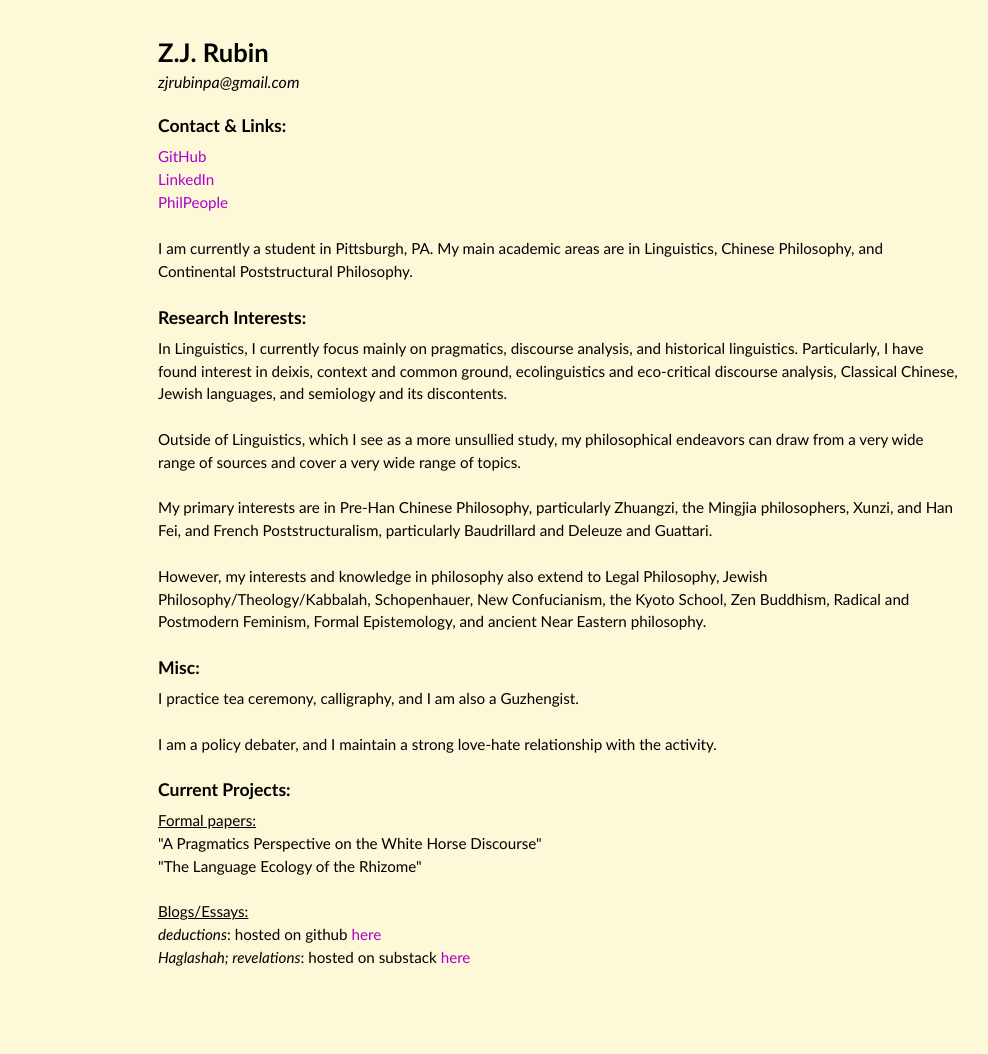
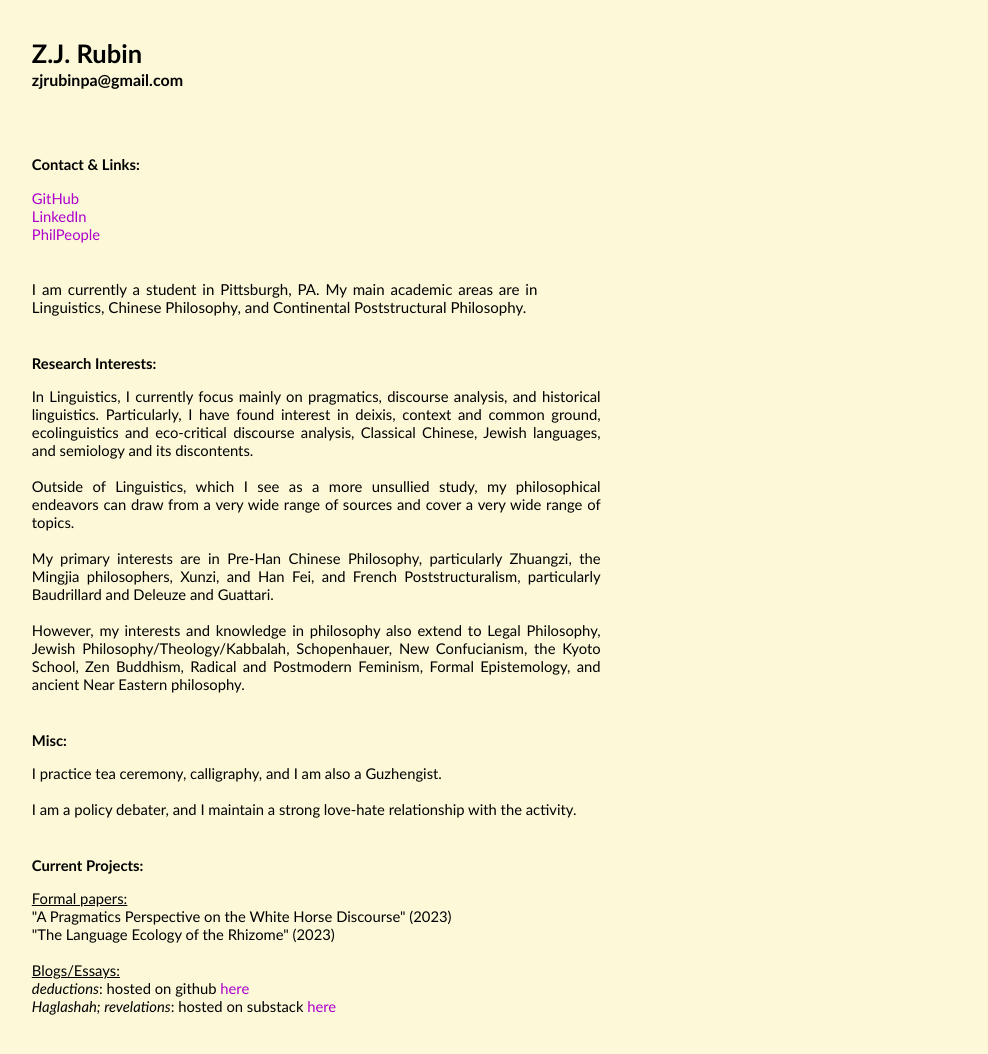
Before and after one commit to zj-rubin/zj-rubin.github.io, a plain HTML site: page index.html in a window 1280 px wide. Shown: the whole page, without its empty margins (82-1070 px from the left). Before the commit the page ends 1013 px from the top, so only its background shows below. Drawn offline with Linux system fonts and the light colour scheme.

Commit message:
Update index.html
deepseek i'm putting my life in you

```diff
--- a/index.html
+++ b/index.html
@@ -2,17 +2,12 @@
 <html>
 <head>
   <title>Z.J. Rubin</title>
-  <!-- Added viewport tag for mobile devices -->
+  <!-- Keeping the mobile viewport tag -->
   <meta name="viewport" content="width=device-width, initial-scale=1">
-  <!-- Added link for favicon (you'll need to create a favicon.ico file later) -->
-  <link rel="icon" href="favicon.ico" type="image/x-icon">
   <style>
     body {
       background-color: #FCF8D8;
-      /* Added to center content and limit width */
-      max-width: 800px;
-      margin: 0 auto;
-      padding: 20px;
+      /* Removed the centering max-width */
     }
 
     a:link {
@@ -31,69 +26,66 @@
       text-decoration: underline;
     }
 
-    /* Added styles for better spacing */
-    .section {
-      margin-bottom: 1.5em;
+    /* Your original left-aligned styles */
+    .left-aligned {
+      font-family: Trebuchet MS;
+      width: 45%;
+      margin-left: 2.8cm;
+      text-align: left;
     }
-    .section-title {
-      font-family: Trebuchet MS;
-      font-size: 1.1em;
-      margin-bottom: 0.5em;
-    }
-    .section-content {
+    .gillsans {
       font-family: Gill Sans;
-      font-size: 0.95em;
-      line-height: 1.5;
     }
   </style>
 </head>
 
 <body>
-  <!-- Simplified heading structure -->
-  <h1 style="font-family: Trebuchet MS; font-size: 1.6em; margin-bottom: 0.2em">
-    Z.J. Rubin
+  <!-- Your original left-aligned heading -->
+  <h1>
+    <p style="font-family: Trebuchet MS; font-size: 25.5px; margin-left: 2.8cm; margin-bottom: 0cm; margin-top: 1cm">
+      Z.J. Rubin<br>
+    </p>
   </h1>
 
-  <!-- Changed to address tag for contact info -->
-  <address style="font-family: Trebuchet MS; font-size: 1em; margin-bottom: 1.5em">
-    zjrubinpa[at]gmail[dot]com
-  </address>
+  <h3>
+    <p style="font-family: Trebuchet MS; font-size: 16px; margin-left: 2.8cm; margin-bottom: 1.75cm; margin-top: -0.5cm">
+      zjrubinpa[at]gmail[dot]com
+    </p>
+  </h3>
 
-  <!-- Contact Info Section - now using div instead of h3 -->
-  <div class="section">
-    <div class="section-title">
+  <!-- Contact Info Section -->
+  <h3>
+    <p style="font-family: Trebuchet MS; font-size: 14.8px; font-weight: normal; width: 40%; margin-left: 2.8cm; margin-bottom: 0.4cm; text-align: justify">
       <strong>Contact & Links:</strong>
-    </div>
+    </p>
 
-    <div class="section-content">
+    <p style="font-family: Gill Sans; font-size: 14.8px; font-weight: normal; width: 45%; margin-left: 2.8cm; margin-bottom: 1cm; text-align: justify">
       <a href="https://www.github.com/zj-rubin">GitHub</a>
       <br>
       <a href="https://www.linkedin.com/in/z-j-rubin-8b628622a/">LinkedIn</a>
       <br>
       <a href="https://philpeople.org/profiles/z-j-rubin">PhilPeople</a>
-    </div>
-  </div>
+    </p>
+  </h3>
 
-  <!-- About Section -->
-  <div class="section">
-    <div class="section-content">
+  <h3>
+    <p style="font-family: Gill Sans; font-size: 15.1px; font-weight: normal; width: 40%; margin-left: 2.8cm; margin-bottom: 1cm; text-align: justify">
       I am currently a student in Pittsburgh, PA. My main academic areas are in Linguistics, Chinese Philosophy,
       and Continental Poststructural Philosophy.
-    </div>
-  </div>
+    </p>
+  </h3>
 
-  <!-- Research Interests Section -->
-  <div class="section">
-    <div class="section-title">
+  <h3>
+    <p style="font-family: Trebuchet MS; font-size: 14.8px; font-weight: normal; width: 40%; margin-left: 2.8cm; margin-bottom: 0.4cm; text-align: justify">
       <strong>Research Interests:</strong>
-    </div>
+    </p>
 
-    <div class="section-content">
+    <p style="font-family: Gill Sans; font-size: 14.8px; font-weight: normal; width: 45%; margin-left: 2.8cm; margin-bottom: 1cm; text-align: justify">
       In Linguistics, I currently focus mainly on pragmatics, discourse analysis, and historical linguistics.
       Particularly, I have found interest in deixis, context and common ground, ecolinguistics and eco-critical discourse analysis,
       Classical Chinese, Jewish languages, and semiology and its discontents.
 
-      <br><br>
+       <br><br>
 
       Outside of Linguistics, which I see as a more unsullied study, my philosophical endeavors
       can draw from a very wide range of sources and cover a very wide range of topics.
@@ -108,34 +100,34 @@
       However, my interests and knowledge in philosophy also extend to
       Legal Philosophy, Jewish Philosophy/Theology/Kabbalah, Schopenhauer, New Confucianism, the Kyoto School, Zen Buddhism,
       Radical and Postmodern Feminism, Formal Epistemology, and ancient Near Eastern philosophy.
-    </div>
-  </div>
+    </p>
+  </h3>
 
   <!-- Misc Section -->
-  <div class="section">
-    <div class="section-title">
+  <h3>
+    <p style="font-family: Trebuchet MS; font-size: 14.8px; font-weight: normal; width: 40%; margin-left: 2.8cm; margin-bottom: 0.4cm; text-align: justify">
       <strong>Misc:</strong>
-    </div>
+    </p>
 
-    <div class="section-content">
+    <p style="font-family: Gill Sans; font-size: 14.8px; font-weight: normal; width: 45%; margin-left: 2.8cm; margin-bottom: 1cm; text-align: justify">
       I practice tea ceremony, calligraphy, and I am also a Guzhengist.
       <br><br>
       I am a policy debater, and I maintain a strong love-hate relationship with the activity.
-    </div>
-  </div>
+    </p>
+  </h3>
 
   <!-- Current Projects Section -->
-  <div class="section">
-    <div class="section-title">
+  <h3>
+    <p style="font-family: Trebuchet MS; font-size: 14.8px; font-weight: normal; width: 40%; margin-left: 2.8cm; margin-bottom: 0.4cm; text-align: justify">
       <strong>Current Projects:</strong>
-    </div>
+    </p>
 
-    <div class="section-content">
+    <p style="font-family: Gill Sans; font-size: 14.8px; font-weight: normal; width: 45%; margin-left: 2.8cm; margin-bottom: 5cm; text-align: justify">
       <u>Formal papers:</u>
       <br>
-      "A Pragmatics Perspective on the White Horse Discourse"
+      "A Pragmatics Perspective on the White Horse Discourse" (2023)
       <br>
-      "The Language Ecology of the Rhizome"
+      "The Language Ecology of the Rhizome" (2023)
 
       <br><br>
 
@@ -144,15 +136,14 @@
       <i>deductions</i>: hosted on github <a href="https://github.com/zj-rubin/deductions">here</a>
       <br>
       <i>Haglashah; revelations</i>: hosted on substack <a href="https://haglashah.substack.com/">here</a>
-    </div>
-  </div>
+    </p>
+  </h3>
 
-  <!-- Simple email protection script -->
+  <!-- Keeping the simple email protection script -->
   <script>
-    // This will replace the [at] and [dot] with actual symbols when page loads
     document.addEventListener('DOMContentLoaded', function() {
-      const emailElement = document.querySelector('address');
-      if (emailElement) {
+      const emailElement = document.querySelector('h3 p');
+      if (emailElement && emailElement.textContent.includes('[at]')) {
         emailElement.innerHTML = emailElement.innerHTML
           .replace('[at]', '@')
           .replace('[dot]', '.');
```
